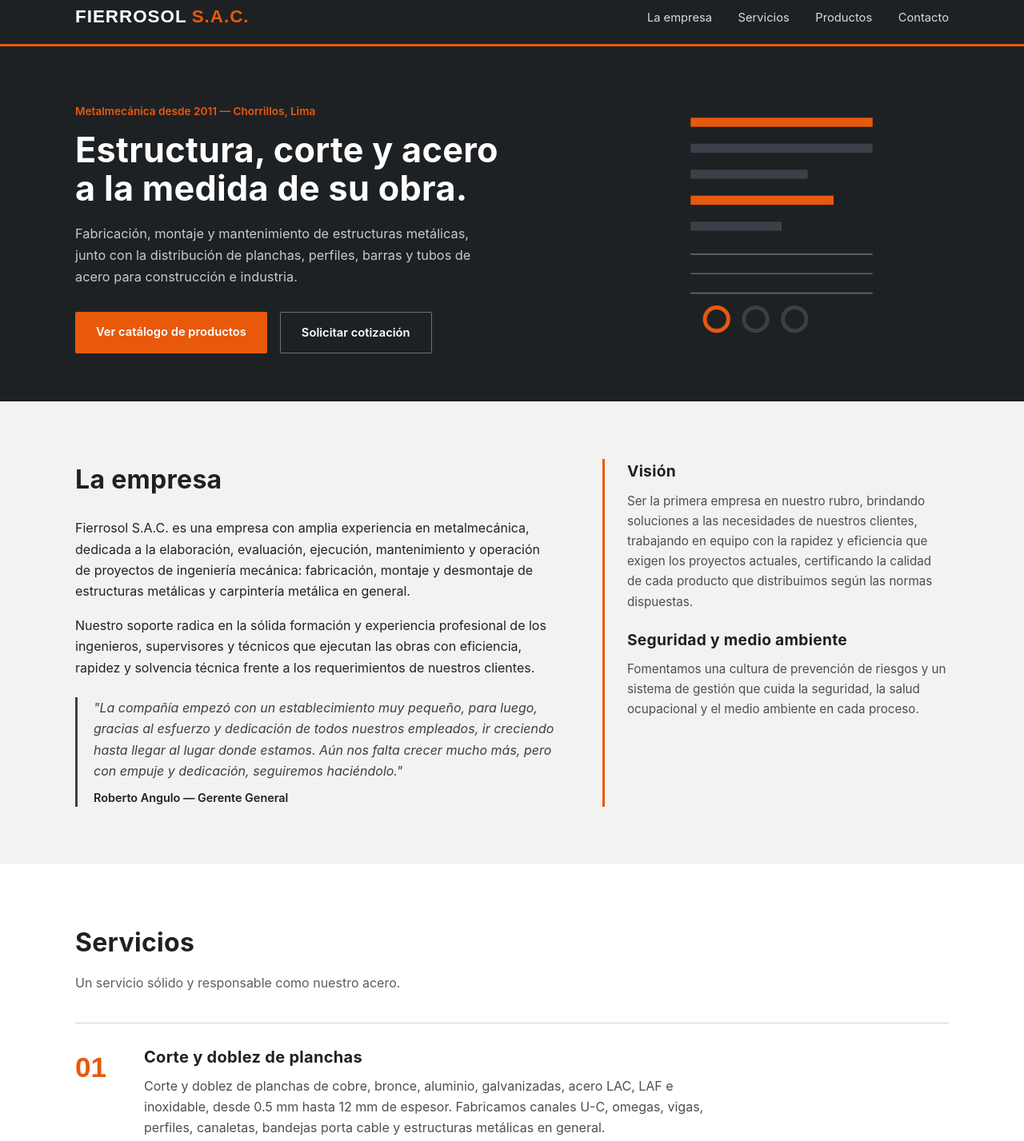
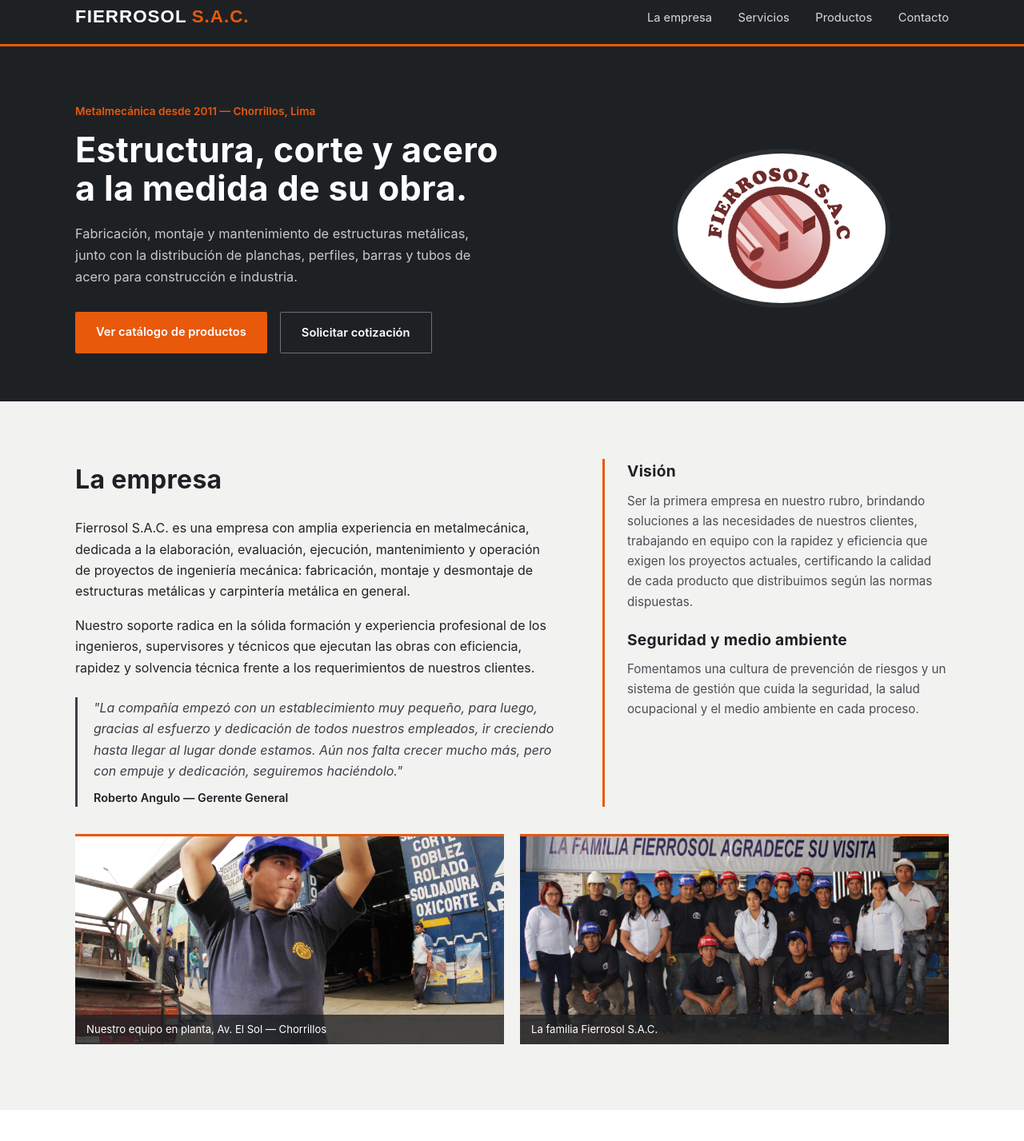
Before and after one commit to AlvaroRubio-lang/fierrosol-web-v1.0, a plain HTML site: page index.html in a window 1280 px wide. Shown: the part 13-1440 px from the top of the page at 80% size. Drawn offline with Linux system fonts and the light colour scheme.

Commit message:
v1.1: se agregaron imagenes

```diff
--- a/fierrosol_index.html
+++ b/index.html
@@ -4,7 +4,7 @@
 <meta charset="UTF-8">
 <meta name="viewport" content="width=device-width, initial-scale=1.0">
 <title>Fierrosol S.A.C. — Metalmecánica y distribución de aceros</title>
-<link rel="stylesheet" href="fierrosol_styles.css">
+<link rel="stylesheet" href="styles.css">
 </head>
 <body>
 
@@ -31,20 +31,8 @@
         <a href="#contacto" class="btn btn--line">Solicitar cotización</a>
       </div>
     </div>
-    <div class="hero__graphic" aria-hidden="true">
-      <svg viewBox="0 0 320 380" xmlns="http://www.w3.org/2000/svg">
-        <rect x="20" y="20" width="280" height="14" fill="#E8590C"/>
-        <rect x="20" y="60" width="280" height="14" fill="#3B4048"/>
-        <rect x="20" y="100" width="180" height="14" fill="#3B4048"/>
-        <rect x="20" y="140" width="220" height="14" fill="#E8590C"/>
-        <rect x="20" y="180" width="140" height="14" fill="#3B4048"/>
-        <line x1="20" y1="230" x2="300" y2="230" stroke="#5C6773" stroke-width="2"/>
-        <line x1="20" y1="260" x2="300" y2="260" stroke="#5C6773" stroke-width="2"/>
-        <line x1="20" y1="290" x2="300" y2="290" stroke="#5C6773" stroke-width="2"/>
-        <circle cx="60" cy="330" r="18" fill="none" stroke="#E8590C" stroke-width="6"/>
-        <circle cx="120" cy="330" r="18" fill="none" stroke="#3B4048" stroke-width="6"/>
-        <circle cx="180" cy="330" r="18" fill="none" stroke="#3B4048" stroke-width="6"/>
-      </svg>
+    <div class="hero__graphic">
+      <img src="images/logo.jpg" alt="Logo de Fierrosol S.A.C.">
     </div>
   </div>
 </section>
@@ -67,12 +55,35 @@
       <p>Fomentamos una cultura de prevención de riesgos y un sistema de gestión que cuida la seguridad, la salud ocupacional y el medio ambiente en cada proceso.</p>
     </div>
   </div>
+  <div class="wrap">
+    <div class="foto-par">
+      <figure>
+        <img src="images/equipo-taller.jpg" alt="Colaborador de Fierrosol trasladando un tubo de acero en el local de Chorrillos">
+        <figcaption>Nuestro equipo en planta, Av. El Sol — Chorrillos</figcaption>
+      </figure>
+      <figure>
+        <img src="images/equipo-fierrosol.jpg" alt="Equipo completo de Fierrosol S.A.C. posando en planta">
+        <figcaption>La familia Fierrosol S.A.C.</figcaption>
+      </figure>
+    </div>
+  </div>
 </section>
 
 <section id="servicios" class="servicios">
   <div class="wrap">
     <h2>Servicios</h2>
     <p class="section__lead">Un servicio sólido y responsable como nuestro acero.</p>
+
+    <div class="foto-par">
+      <figure>
+        <img src="images/servicio-rolado.jpg" alt="Operaria de Fierrosol trabajando en máquina roladora de planchas">
+        <figcaption>Rolado de planchas y tubos</figcaption>
+      </figure>
+      <figure>
+        <img src="images/servicio-doblez.jpg" alt="Colaboradores de Fierrosol maniobrando una plancha en la plegadora">
+        <figcaption>Corte y doblez de planchas</figcaption>
+      </figure>
+    </div>
 
     <div class="lista-servicios">
       <div class="servicio">
@@ -111,6 +122,17 @@
   <div class="wrap">
     <h2>Productos</h2>
     <p class="section__lead">Comercializamos materiales y consumibles para sus proyectos de construcción e industria.</p>
+
+    <div class="foto-par">
+      <figure>
+        <img src="images/servicio-soldadura.jpg" alt="Técnico de Fierrosol soldando una pieza metálica con esmeril">
+        <figcaption>Trabajo de soldadura y acabado</figcaption>
+      </figure>
+      <figure>
+        <img src="images/almacen-productos.jpg" alt="Almacén de tubos, perfiles y planchas de acero de Fierrosol">
+        <figcaption>Almacén de perfiles, tubos y planchas</figcaption>
+      </figure>
+    </div>
 
     <div class="grid-productos">
       <div class="cat">
--- a/fierrosol_styles.css
+++ b/styles.css
@@ -127,7 +127,15 @@ h1, h2, h3 {
 .btn--line:hover { border-color: var(--orange); color: var(--orange); }
 
 .hero__graphic { flex: 0.8; display: flex; justify-content: center; }
-.hero__graphic svg { width: 100%; max-width: 260px; height: auto; }
+.hero__graphic img {
+  width: 100%;
+  max-width: 260px;
+  height: auto;
+  border-radius: 50%;
+  background: #fff;
+  padding: 10px;
+  box-shadow: 0 0 0 6px rgba(255, 255, 255, 0.06);
+}
 
 /* La empresa */
 .empresa { padding: 72px 0; }
@@ -170,6 +178,40 @@ blockquote cite {
 }
 .empresa__aside h3:first-child { margin-top: 0; }
 .empresa__aside p { font-size: 0.95rem; color: #4a4e53; }
+
+/* Galería de fotos reales */
+.foto-par {
+  display: flex;
+  gap: 20px;
+  margin: 34px 0 10px;
+}
+
+.foto-par figure {
+  flex: 1;
+  margin: 0;
+  position: relative;
+  overflow: hidden;
+  border-top: 3px solid var(--orange);
+}
+
+.foto-par img {
+  width: 100%;
+  height: 260px;
+  object-fit: cover;
+  display: block;
+  filter: grayscale(15%);
+}
+
+.foto-par figcaption {
+  position: absolute;
+  left: 0;
+  right: 0;
+  bottom: 0;
+  background: rgba(30, 33, 36, 0.78);
+  color: #fff;
+  font-size: 0.82rem;
+  padding: 8px 14px;
+}
 
 /* Servicios */
 .servicios { background: #fff; padding: 72px 0; }
@@ -261,4 +303,6 @@ blockquote cite {
   .cat { flex: 1 1 45%; }
   .nav a { margin-left: 16px; font-size: 0.85rem; }
   .hero h1 { font-size: 2.1rem; }
+  .foto-par { flex-direction: column; }
+  .foto-par img { height: 220px; }
 }
```
Also changed, not shown: images/almacen-productos.jpg (added), images/equipo-fierrosol.jpg (added), images/equipo-taller.jpg (added), images/logo.jpg (added), images/servicio-doblez.jpg (added), images/servicio-rolado.jpg (added), images/servicio-soldadura.jpg (added).
